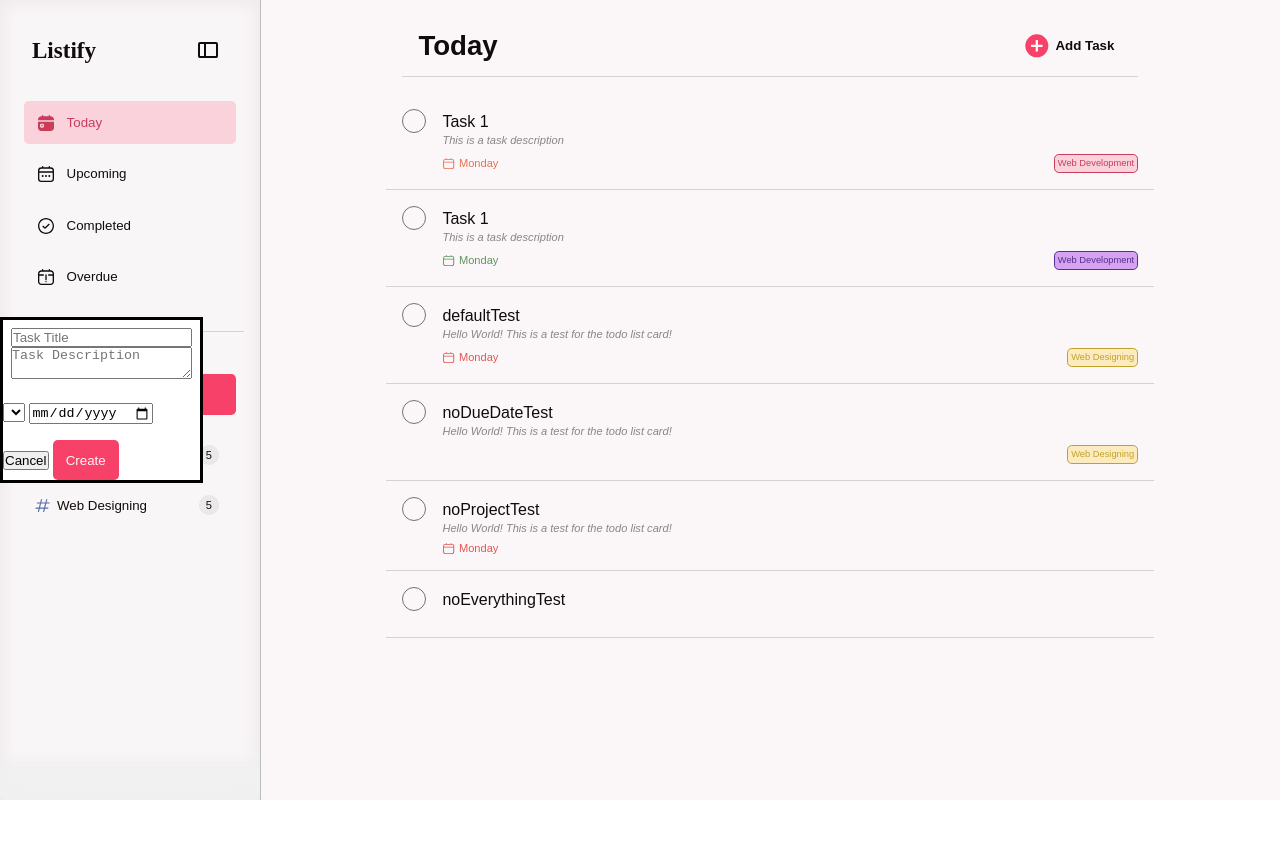
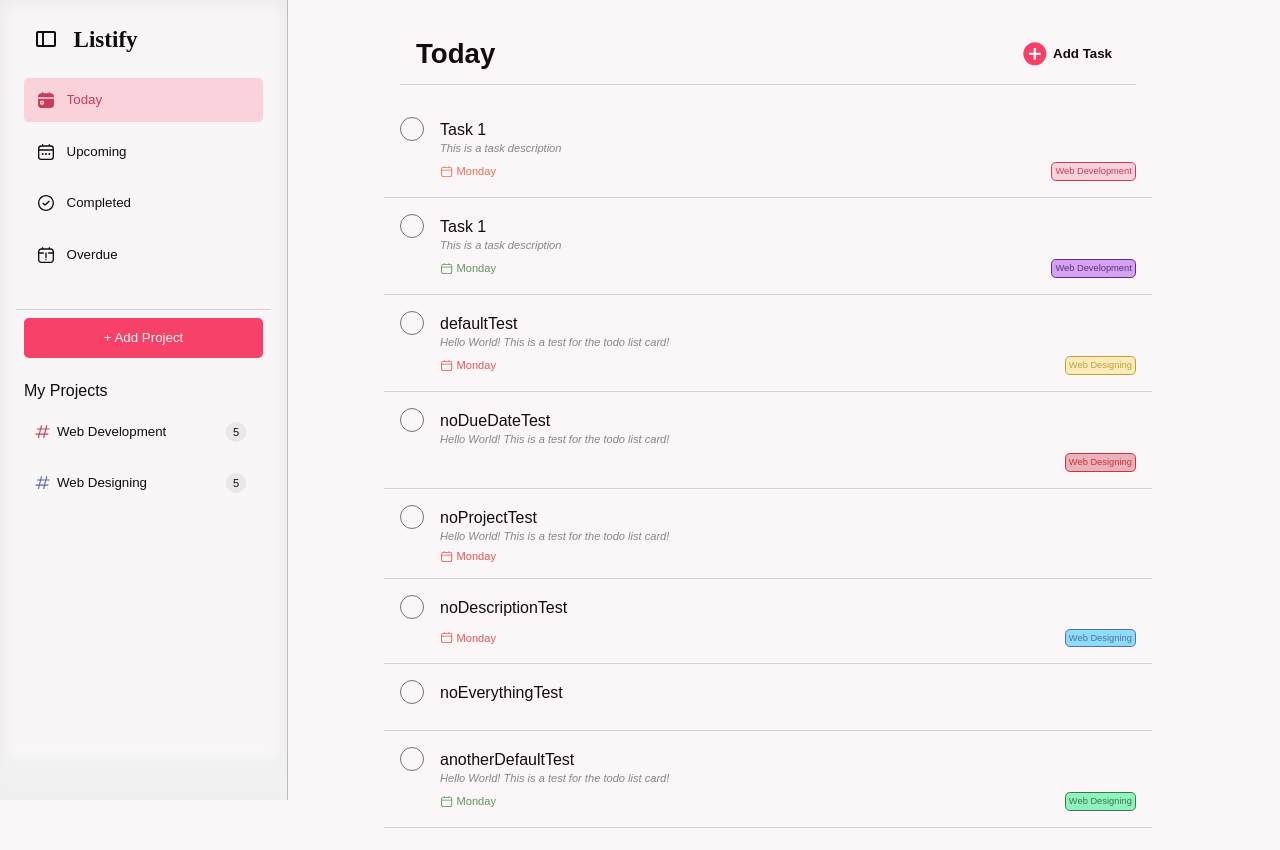
Before and after one commit to lumuellelumelay/todo-list, a website built with webpack: page src/index.html in a window 1280 px wide. Before the commit the page ends 800 px from the top, so only its background shows below. Built offline with nearby package versions, Linux system fonts and the light colour scheme; a web font is replaced by a local one.

Commit message:
Added Sidebar Functionality
Minor Style Changes

```diff
--- a/src/assets/controls/projectOverlayController.js
+++ b/src/assets/controls/projectOverlayController.js
@@ -5,15 +5,18 @@ export const changeDialogState = () => {
 
   addButton.addEventListener('click', () => {
     overlayWrapper.dataset.isActive = 'true';
+    document.body.dataset.dialogActive = 'true';
   });
 
   overlayWrapper.addEventListener('click', (e) => {
     if (e.target === overlayWrapper) {
       overlayWrapper.dataset.isActive = 'false';
+      document.body.dataset.dialogActive = 'false';
     }
   });
 
   closeButton.addEventListener('click', () => {
     overlayWrapper.dataset.isActive = 'false';
+    document.body.dataset.dialogActive = 'false';
   });
 };
--- /dev/null
+++ b/src/assets/controls/toggleController.js
@@ -0,0 +1,20 @@
+const desktopMenu = document.querySelector('.desktop-menu');
+const desktopListWrapper = document.querySelector('.todo-list-wrapper');
+
+export const toggleMenu = () => {
+  const toggleMenuButton = document.querySelector(
+    '.sidebar-menu-toggle-container'
+  );
+
+  toggleMenuButton.addEventListener('click', () => {
+    if (desktopMenu.dataset.isActive === 'true') {
+      desktopMenu.dataset.isActive = 'false';
+      toggleMenuButton.dataset.toggleSidebar = 'close';
+      desktopListWrapper.dataset.isMenuActive = 'false';
+    } else {
+      desktopMenu.dataset.isActive = 'true';
+      toggleMenuButton.dataset.toggleSidebar = 'open';
+      desktopListWrapper.dataset.isMenuActive = 'true';
+    }
+  });
+};
--- a/src/assets/styles/sidebar_menu.css
+++ b/src/assets/styles/sidebar_menu.css
@@ -5,21 +5,43 @@
     -webkit-backdrop-filter: blur(6.5px);
     border-right: var(--glass-border);
 
-    width: 20rem;
+    width: 18rem;
     height: 100vh;
     padding: 1rem;
+    /* padding: 1rem 0.5rem; */
 
     display: flex;
     flex-direction: column;
+
+    position: fixed;
+    top: 0;
+
+    z-index: 2;
+
+    transition: all 0.3s ease;
+}
+
+.sidebar-menu[data-is-active="true"] {
+    left: 0;
+    width: 18rem;
+}
+
+/* change to false */
+.sidebar-menu[data-is-active="false"] {
+    width: 5rem;
+    padding: 1rem 0.5rem;
+    /* left: -15rem; */
 }
 
 .logo-container {
-    padding: 1rem;
+    padding: 0.6rem;
 
     display: flex;
     flex-direction: row;
     align-items: center;
-    justify-content: space-between;
+    /* justify-content: space-between; */
+
+    position: relative;
 }
 
 .logo-container .logo {
@@ -28,6 +50,26 @@
     font-weight: 900;
     color: var(--text-color);
     letter-spacing: 2%;
+
+    overflow: hidden;
+    white-space: nowrap;
+
+    /* position: relative; */
+    margin-left: 3rem;
+
+    transition: all 0.3s ease;
+}
+
+.sidebar-menu[data-is-active="true"] .logo-container .logo {
+    /* left: 0rem; */
+    opacity: 1;
+    visibility: visible;
+}
+
+.sidebar-menu[data-is-active="false"] .logo-container .logo { /* change to false */
+    /* left: -15rem; */
+    opacity: 0;
+    visibility: hidden;
 }
 
 /* toggle sidebar menu */
@@ -43,7 +85,8 @@
 
     /* overflow: hidden; */
 
-    position: relative;
+    position: absolute;
+
     display: flex;
     align-items: center;
     justify-content: center;
@@ -130,6 +173,34 @@
     border: 1px solid transparent;
 
     transition: all 0.1s ease;
+    /* position: absolute; */
+}
+
+.menu-list a span {
+    overflow: hidden;
+    white-space: nowrap;
+
+    /* opacity: 1;
+    visibility: visible; */
+
+    position: relative;
+
+    transition: all 0.3s ease;
+}
+
+.sidebar-menu[data-is-active="true"] .menu-list a span {
+    visibility: visible;
+    opacity: 1;
+
+    left: 0rem;
+}
+
+/* change to false */
+.sidebar-menu[data-is-active="false"] .menu-list a span {
+    visibility: hidden;
+    opacity: 0;
+
+    /* left: -5rem; */
 }
 
 .menu-list a:hover[data-is-active="false"] {
@@ -144,11 +215,27 @@
     border: 1px solid transparent;
 }
 
+/* testing */
+/* change to false */
+.sidebar-menu[data-is-active="false"] .menu-list li a {
+    padding: 0.8rem;
+}
+
 .menu-list li a > div svg {
     width: var(--medium-font-size);
     height: var(--medium-font-size);
 
     fill: var(--text-color);
+
+    /* position: absolute; */
+
+    transition: all 0.2s ease;
+}
+
+/* change to false*/
+.sidebar-menu[data-is-active="false"] .menu-list li a > div svg {
+    width: var(--large-font-size);
+    height: var(--large-font-size);
 }
 
 .menu-list li a > div[data-icon-type="solid"] svg,
@@ -180,13 +267,33 @@
 }
 
 .top-add-project-section {
-    margin-bottom: 1rem;
+    margin-top: 1rem;
 }
 
 .top-add-project-section p.title {
     font-size: var(--medium-font-size);
     font-weight: 500;
     color: var(--text-color);
+
+    white-space: nowrap;
+    overflow: hidden;
+
+    opacity: 1;
+    visibility: visible;
+
+    position: relative;
+
+    transition: all 0.3s ease;
+}
+
+.sidebar-menu[data-is-active="true"] .top-add-project-section p.title {
+    opacity: 1;
+    visibility: visible;
+}
+
+.sidebar-menu[data-is-active="false"] .top-add-project-section p.title {
+    opacity: 0;
+    visibility: hidden;
 }
 
 .add-button {
@@ -204,12 +311,23 @@
 
     color: var(--text-color-light);
 
-    transition: background-color 0.2s ease;
+    transition: all 0.2s ease;
     cursor: pointer;
+
+    white-space: nowrap;
 }
 
 .add-button:hover {
     background-color: var(--accent-color-hover);
+}
+
+.sidebar-menu[data-is-active="false"] .add-button span {
+    overflow: hidden;
+    display: none;
+}
+
+.sidebar-menu[data-is-active="false"] .add-button p {
+    font-size: var(--medium-font-size);
 }
 
 .bottom-add-project-section.projects-container {
@@ -257,6 +375,18 @@
 
     border-bottom-left-radius: 0.3rem;
     border-bottom-right-radius: 0.3rem;
+}
+
+.sidebar-menu[data-is-active="true"] .bottom-add-project-section.projects-container {
+    visibility: visible;
+    opacity: 1;
+
+    transition: all 0.3s ease;
+ }
+
+.sidebar-menu[data-is-active="false"] .bottom-add-project-section.projects-container {
+   visibility: hidden;
+   opacity: 0;
 }
 
 .project-cards {
--- a/src/assets/styles/styles.css
+++ b/src/assets/styles/styles.css
@@ -10,9 +10,19 @@
     align-items: center;
     justify-content: space-between;
 
-    height: 100vh;
+    /* height: 100vh; */
 
     background-color: var(--background);
+
+    overflow: hidden;
+}
+
+body[data-dialog-active="true"] {
+    overflow: hidden;
+}
+
+body[data-dialog-active="false"] {
+    overflow: auto;
 }
 
 .sidebar-right {
--- a/src/assets/styles/todo_list_content.css
+++ b/src/assets/styles/todo_list_content.css
@@ -1,7 +1,6 @@
 .todo-list-content {
     background-color: var(--background);
 
-    height: 100vh;
     width: 100%;
     padding: 0.5rem;
 
@@ -11,11 +10,22 @@
 }
 
 .todo-list-wrapper {
-    height: 100vh;
-
     min-width: 280px;
     width: 100%;
     max-width: 768px;
+
+    position: relative;
+
+    transition: all 0.3s ease;
+}
+
+.todo-list-wrapper[data-is-menu-active="true"] {
+    /* left: calc(100% - 10rem); */
+    left: 8rem;
+}
+
+.todo-list-wrapper[data-is-menu-active="false"] {
+    left: 0rem;
 }
 
 .top-section-content {
@@ -129,10 +139,12 @@
 
 /* todo-list cards */
 .bottom-section-content {
+    padding-bottom: 2rem;
 }
 
 .todo-list-cards {
-
+    /* background-color: pink; */
+    /* padding: 1rem; */
 }
 
 .list-card {
--- a/src/index.html
+++ b/src/index.html
@@ -5,11 +5,10 @@
     <meta name="viewport" content="width=device-width, initial-scale=1.0">
     <title>Todo List</title>
 </head>
-<body>
+<body data-dialog-active="false">
     <main class="todo-list-container">
-        <div class="sidebar-menu desktop-menu">
+        <div class="sidebar-menu desktop-menu" data-is-active="true">
             <div class="logo-container">
-                <p class="logo">Listify</p>
                 <div class="sidebar-menu-toggle-container" data-toggle-sidebar="open"> <!-- when open, the toggle icon is close and vise versa -->
                     <!--
                         When data-toggle-sidebar="open" when it hovers, it shows the left arrow icon.
@@ -25,6 +24,7 @@
                         <path d="M425-301v-358L240-480l185 179Zm115 181h60v-720h-60v720Z"/>
                     </svg>
                 </div>
+                <p class="logo">Listify</p>
             </div>
 
             <!-- menu section (desktop) -->
@@ -40,7 +40,7 @@
                                     <path d="m0,19c0,2.757,2.243,5,5,5h14c2.757,0,5-2.243,5-5v-9H0v9Zm3-4c0-1.103.897-2,2-2h2c1.103,0,2,.897,2,2v2c0,1.103-.897,2-2,2h-2c-1.103,0-2-.897-2-2v-2Zm4.001,2h-2.001v-2h2v2ZM24,7v1H0v-1C0,4.243,2.243,2,5,2h1v-1c0-.552.448-1,1-1s1,.448,1,1v1h8v-1c0-.552.448-1,1-1s1,.448,1,1v1h1c2.757,0,5,2.243,5,5Z"></path>
                                 </svg>
                             </div>
-                            Today
+                            <span>Today</span>
                         </a>
                     </li>
                     <li id="upcoming">
@@ -57,7 +57,7 @@
                                     <path d="M19,2H18V1a1,1,0,0,0-2,0V2H8V1A1,1,0,0,0,6,1V2H5A5.006,5.006,0,0,0,0,7V8H24V7A5.006,5.006,0,0,0,19,2Z"></path>
                                 </svg>
                             </div>
-                            Upcoming
+                            <span>Upcoming</span>
                         </a>
                     </li>
                     <li id="completed">
@@ -70,7 +70,7 @@
                                     <path d="m12,0C5.383,0,0,5.383,0,12s5.383,12,12,12,12-5.383,12-12S18.617,0,12,0Zm-.091,15.419c-.387.387-.896.58-1.407.58s-1.025-.195-1.416-.585l-2.782-2.696,1.393-1.437,2.793,2.707,5.809-5.701,1.404,1.425-5.793,5.707Z"/>
                                 </svg>
                             </div>
-                            Completed
+                            <span>Completed</span>
                         </a>
                     </li>
                     <li class="overdue">
@@ -83,17 +83,17 @@
                                     <path d="M16,10c-.552,0-1-.448-1-1s.448-1,1-1h8v-1c0-2.757-2.243-5-5-5h-1V1c0-.552-.448-1-1-1s-1,.448-1,1v1H8V1c0-.552-.448-1-1-1s-1,.448-1,1v1h-1C2.243,2,0,4.243,0,7v1H8c.552,0,1,.448,1,1s-.448,1-1,1H0v9c0,2.757,2.243,5,5,5h14c2.757,0,5-2.243,5-5V10h-8Zm-4,11c-.552,0-1-.448-1-1s.448-1,1-1,1,.448,1,1-.448,1-1,1Zm1-5c0,.552-.448,1-1,1s-1-.448-1-1v-7c0-.552,.448-1,1-1s1,.448,1,1v7Z"/>
                                 </svg>
                             </div>
-                            Overdue
+                            <span>Overdue</span>
                         </a>
                     </li>
                 </ul>
             </div>
             <div class="bottom-section projects">
+                <div class="add-project-button">
+                    <button class="add-button" data-menu="addProject"> <p>+ <span>Add Project</span></p> </button>
+                </div>
                 <div class="top-add-project-section">
                     <p class="title"> My Projects </p>
-                </div>
-                <div class="add-project-button">
-                    <button class="add-button" data-menu="addProject"> + Add Project </button>
                 </div>
 
                 <div class="bottom-add-project-section projects-container" id="projects-container">
@@ -127,7 +127,7 @@
 
         <section class="todo-list-content"> <!-- renders menus content or projects content-->
             <!-- content -->
-             <div class="todo-list-wrapper">
+             <div class="todo-list-wrapper" data-is-menu-active="true">
 
                 <div class="top-section-content">
                     <div class="top-section-wrapper">
@@ -293,7 +293,7 @@
             </dialog>
         </div>
 
-        <dialog class="modal my-add-task-dialog" open>
+        <dialog class="modal my-add-task-dialog">
             <form action="" class="my-task">
                 <div class="top-section">
                     <input type="text" id="title" name="title" placeholder="Task Title" required>
--- a/src/index.js
+++ b/src/index.js
@@ -12,9 +12,11 @@ import { changeDialogState } from './assets/controls/projectOverlayController.js
 
 // NOTE:for testing create card list
 import { CreateCard } from './assets/listCardHandler/createCard.js';
+import { toggleMenu } from './assets/controls/toggleController.js';
 
 document.addEventListener('DOMContentLoaded', () => {
   changeDialogState();
+  toggleMenu();
 
   new MenuController(document.querySelector('.menu-list'));
 
@@ -44,7 +46,7 @@ document.addEventListener('DOMContentLoaded', () => {
     'Hello World! This is a test for the todo list card!',
     null,
     null,
-    'yellow',
+    'red',
     'Web Designing'
   );
 
@@ -70,11 +72,11 @@ document.addEventListener('DOMContentLoaded', () => {
     null,
     'overdue',
     'Monday',
-    'yellow',
+    'blue',
     'Web Designing'
   );
 
-  // noDescriptionTest.render();
+  noDescriptionTest.render();
 
   const noEverythingTest = new CreateCard(
     '6',
@@ -88,4 +90,17 @@ document.addEventListener('DOMContentLoaded', () => {
   );
 
   noEverythingTest.render();
+
+  const anotherDefaultTest = new CreateCard(
+    '7',
+    '1',
+    'anotherDefaultTest',
+    'Hello World! This is a test for the todo list card!',
+    'pending',
+    'Monday',
+    'green',
+    'Web Designing'
+  );
+
+  anotherDefaultTest.render();
 });
```
Also changed, not shown: src/assets/styles/projectOverlay.css (+5 -3 lines).
